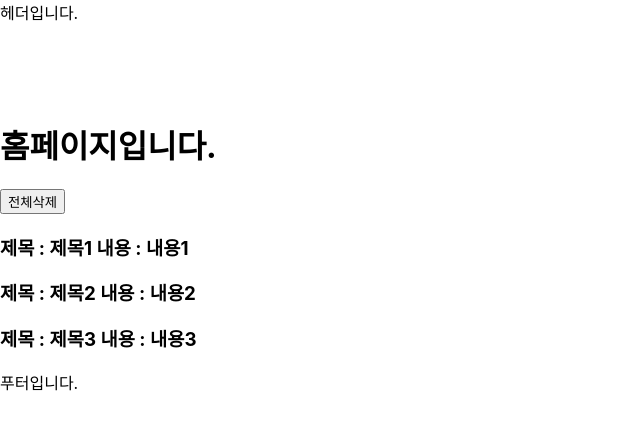
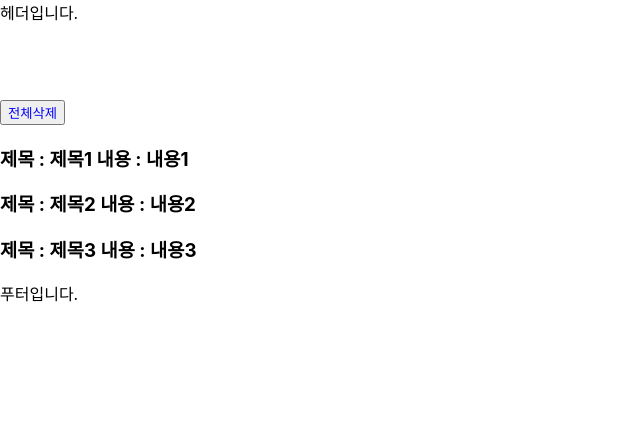
Before and after one commit to origuri/my-app, a React (Create React App) app: page / in a window 1280 px wide. Shown: the top 430 px of the page, without its empty margins (0-640 px from the left). Built offline with nearby package versions, Linux system fonts and the light colour scheme.

Commit message:
2023.7.30 - styled Comnents Prop을 사용해 동적으로 css 적용하기.

```diff
--- a/src/components/home/Home.js
+++ b/src/components/home/Home.js
@@ -1,4 +1,10 @@
 import React from 'react';
+import styled from 'styled-components';
+
+let StyledDeleteButton = styled.button`
+  // 여기서의 props는 그냥 변수명일 뿐.
+  color: ${(props) => (props.user.username === '오리' ? 'blue' : 'red')};
+`;
 
 // function 방식
 const Home = (props) => {
@@ -10,12 +16,15 @@ const Home = (props) => {
    * 데이터 말고 데이터를 조작할 때 필요한 상태 함수도
    * 부모에서 받아야지 조작 가능
    * */
-  const { boards, setBoards } = props;
+  const { boards, setBoards, user } = props;
 
+  console.log('user 넘어옴? => ', user);
   return (
     <div>
-      <h1>홈페이지입니다.</h1>
-      <button onClick={() => setBoards([])}>전체삭제</button>
+      {/* user를 보냄.*/}
+      <StyledDeleteButton user={user} onClick={() => setBoards([])}>
+        전체삭제
+      </StyledDeleteButton>
       {boards.map((board) => (
         <h3>
           제목 : {board.title} 내용 : {board.content}
--- a/src/pages/HomePage.js
+++ b/src/pages/HomePage.js
@@ -15,6 +15,7 @@ import Home from '../components/home/Home';
 
 const HomePage = () => {
   const [boards, setBoards] = useState([]);
+  const [user, setUser] = useState({});
 
   // 빈 배열이므로 최초 실행때만 실행됨.
   useEffect(() => {
@@ -32,6 +33,7 @@ const HomePage = () => {
     ];
 
     setBoards([...data]);
+    setUser({ id: 1, username: '오리' });
   }, []);
 
   return (
@@ -42,7 +44,7 @@ const HomePage = () => {
         그리고 다운이 완료되면 페이지가 다시 리렌더링 되면서 다운로드 데이터가 들어감.
         그래서 prop으로 넘기는 데이터는 상태 데이터를 넣어야 함.
       */}
-      <Home boards={boards} setBoards={setBoards} />
+      <Home boards={boards} setBoards={setBoards} user={user} />
       <Footer />
     </div>
   );
```
